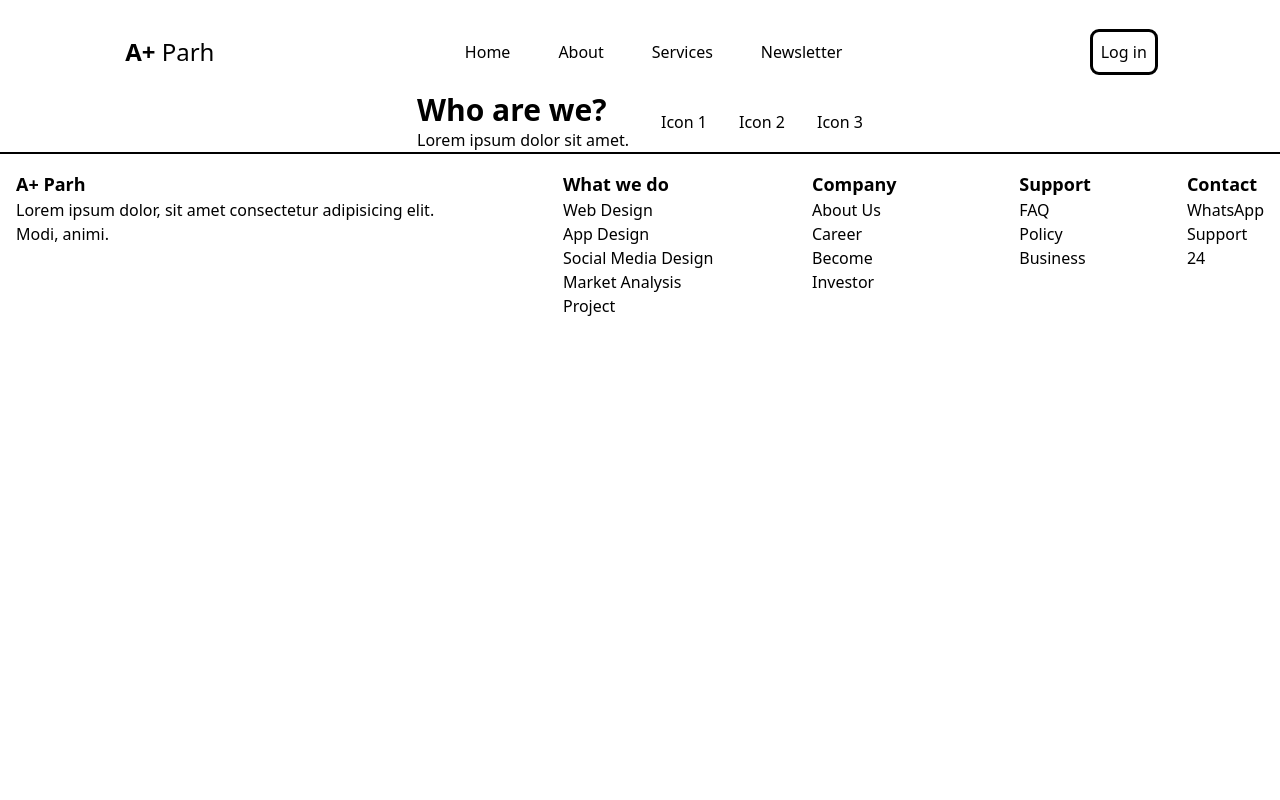
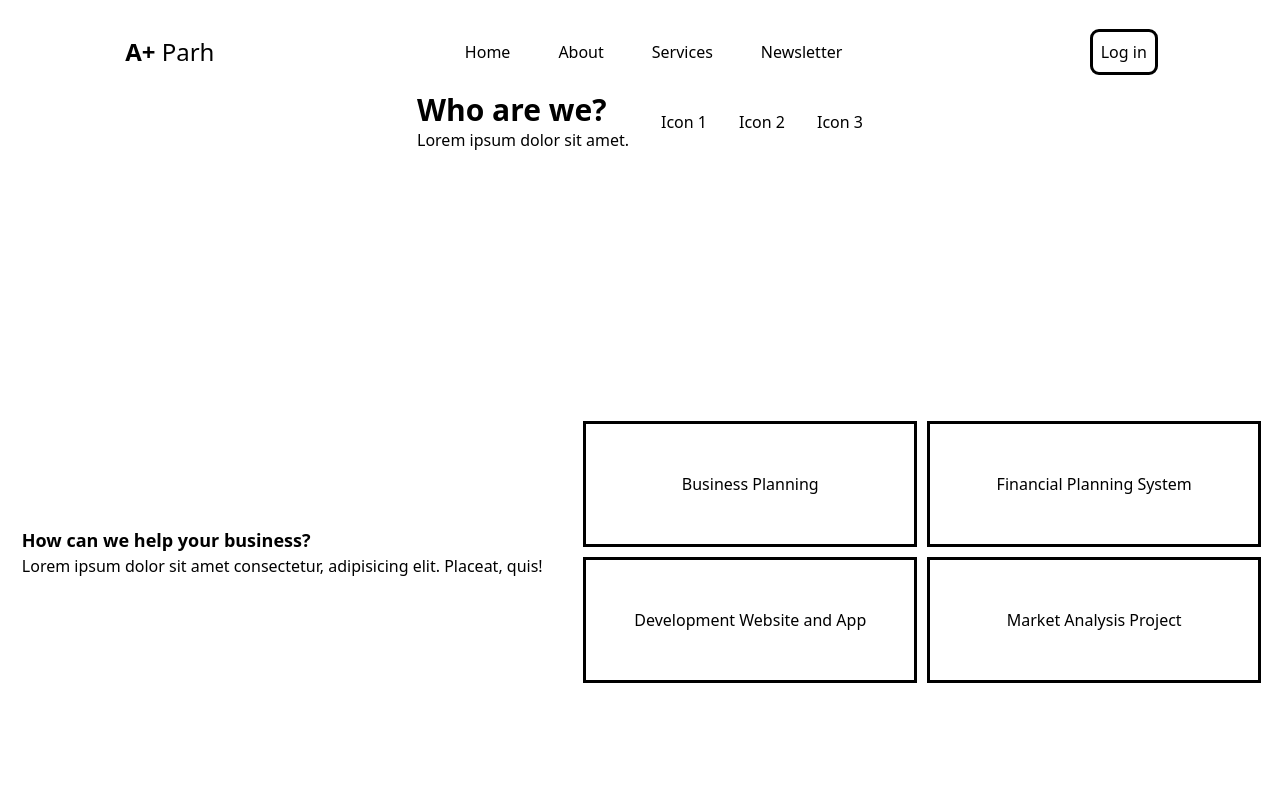
Before and after one commit to IfrahimA/upperscore, a React (Vite) app: page / in a window 1280 px wide. Shown: the top 800 px of the page. Built offline with nearby package versions, Linux system fonts and the light colour scheme.

Commit message:
added component to app file

```diff
--- a/src/App.tsx
+++ b/src/App.tsx
@@ -1,12 +1,14 @@
 import Carousel from './components/Carousel';
 import Navbar from './components/NavBar';
 import Footer from './components/Footer';
+import Services from './components/Services';
 
 function App() {
 	return (
 		<>
 			<Navbar />
 			<Carousel />
+			<Services />
 			<Footer />
 		</>
 	);
```
